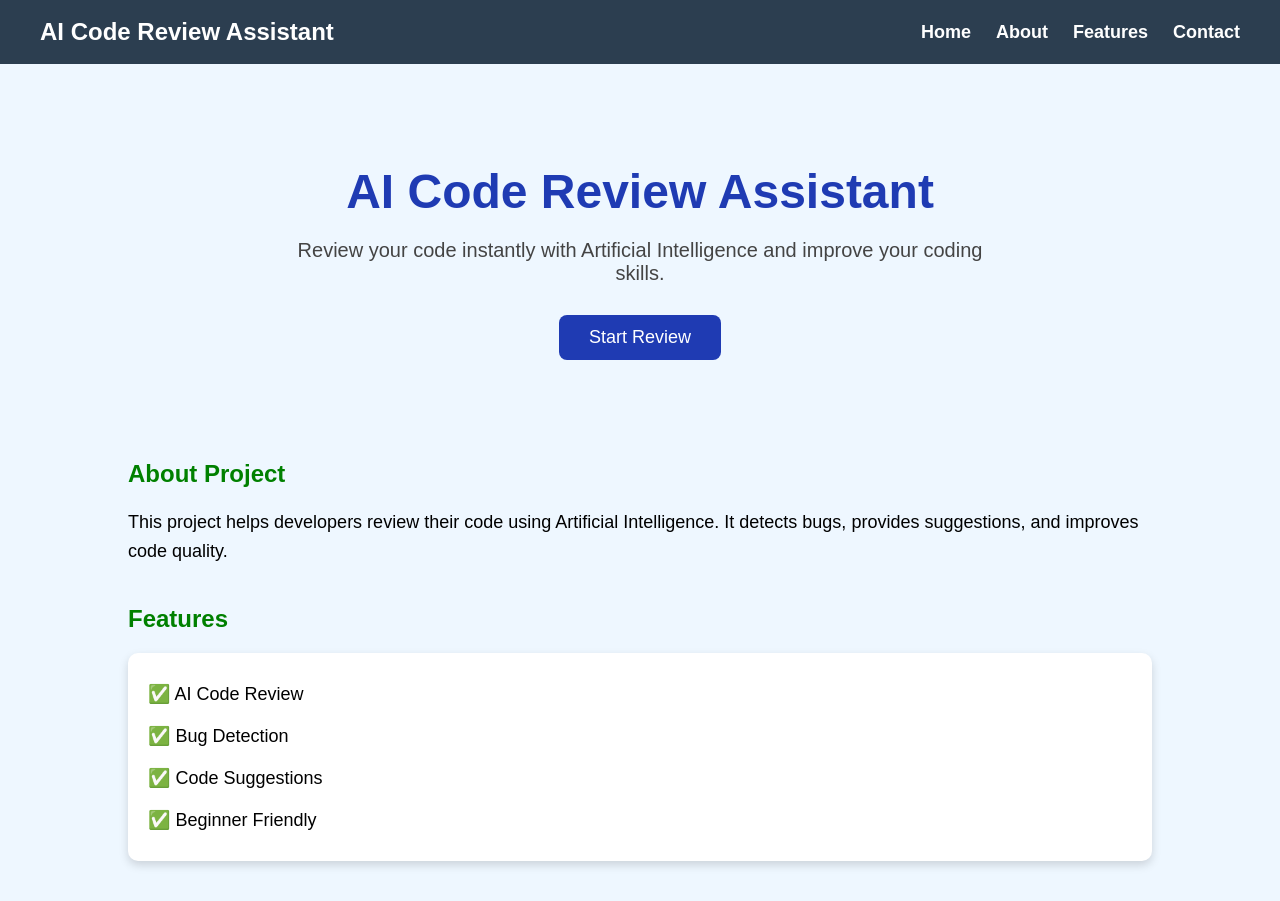
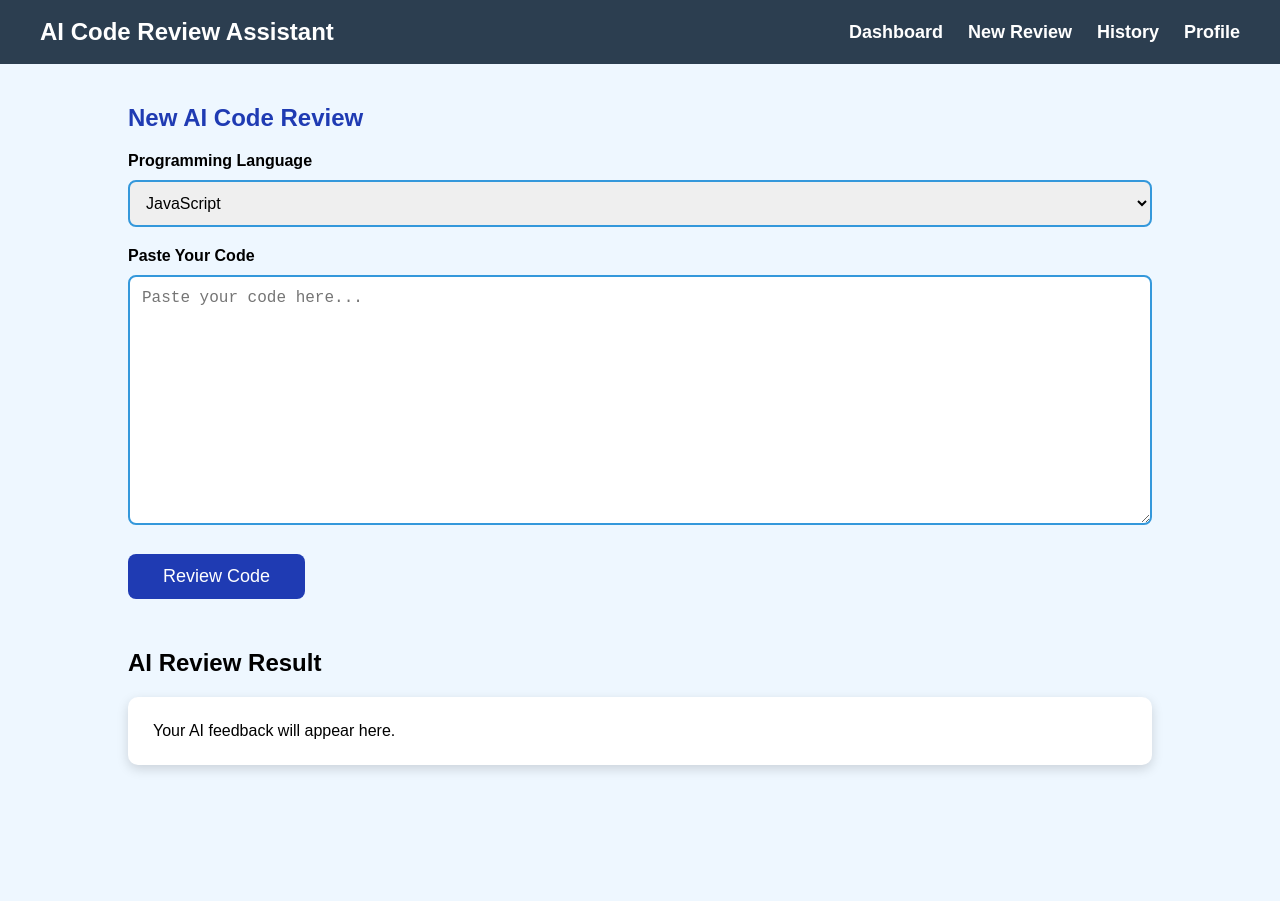
Before and after one commit to abhishekchauhan937/AI-CODE-REVIEW-ASSISTANT, a plain HTML site: page index.html in a window 1280 px wide. After the commit the page ends 815 px from the top, so only its background shows below. Drawn offline with Linux system fonts and the light colour scheme.

Commit message:
Day 5 & Day 6: Added Javascript review functionality

```diff
--- a/index.html
+++ b/index.html
@@ -10,55 +10,54 @@
 
 <body>
 
-    <!-- Navbar -->
-    <nav>
-        <h2>AI Code Review Assistant</h2>
+   <nav>
+    <h2>AI Code Review Assistant</h2>
 
-        <ul>
-            <li><a href="#">Home</a></li>
-            <li><a href="#">About</a></li>
-            <li><a href="#">Features</a></li>
-            <li><a href="#">Contact</a></li>
-        </ul>
-    </nav>
+    <ul>
+        <li><a href="#">Dashboard</a></li>
+        <li><a href="#">New Review</a></li>
+        <li><a href="#">History</a></li>
+        <li><a href="#">Profile</a></li>
+    </ul>
+</nav>
 
-    <!-- Hero Section -->
-    <section class="hero">
+<section class="review-container">
 
-        <h1>AI Code Review Assistant</h1>
+    <h1>New AI Code Review</h1>
 
-        <p>
-            Review your code instantly with Artificial Intelligence and improve your coding skills.
-        </p>
+    <label>Programming Language</label>
 
-        <button>Start Review</button>
+    <select>
+        <option>JavaScript</option>
+        <option>Python</option>
+        <option>C++</option>
+        <option>Java</option>
+        <option>C</option>
+    </select>
 
-    </section>
+    <label>Paste Your Code</label>
 
-    <!-- About -->
-    <section class="about">
+    <textarea placeholder="Paste your code here..."></textarea>
 
-        <h2>About Project</h2>
+    <button class="review-btn"onclick="reviewCode()">
+        Review Code
+    </button>
 
-        <p>
-            This project helps developers review their code using Artificial Intelligence. It detects bugs, provides suggestions, and improves code quality.
-        </p>
+</section>
 
-    </section>
+<section class="result-container">
 
-    <!-- Features -->
-    <section class="features">
+    <h2>AI Review Result</h2>
 
-        <h2>Features</h2>
+    <div class="result-card" id="result">
 
-        <ul class="feature-list">
-            <li>✅ AI Code Review</li>
-            <li>✅ Bug Detection</li>
-            <li>✅ Code Suggestions</li>
-            <li>✅ Beginner Friendly</li>
-        </ul>
+        Your AI feedback will appear here.
 
-    </section>
+    </div>
+
+</section>
+
+<script src="script.js"></script>
 
 </body>
 </html>
--- /dev/null
+++ b/script.js
@@ -0,0 +1,23 @@
+function reviewCode() {
+
+    let code = document.querySelector("textarea").value;
+
+    let result = document.getElementById("result");
+
+    if (code.trim() === "") {
+        alert("Please paste your code first!");
+        return;
+    }
+
+    result.innerHTML = `
+        <h3>✅ AI Review Completed</h3>
+
+        <p><strong>Code Quality:</strong> ⭐⭐⭐⭐☆ Good</p>
+
+        <p><strong>Bugs Found:</strong> 0</p>
+
+        <p><strong>Suggestion:</strong> Use meaningful variable names and add comments.</p>
+
+        <p style="color:green;"><strong>Status:</strong> Ready for Improvement 🚀</p>
+    `;
+}
--- a/style.css
+++ b/style.css
@@ -127,3 +127,71 @@ nav ul li a:hover{
     padding:10px 0;
     font-size:18px;
 }
+
+.review-container{
+    width:80%;
+    margin:40px auto;
+}
+
+.review-container h1{
+    color:#1f3bb3;
+    margin-bottom:20px;
+}
+
+.review-container label{
+    display:block;
+    margin-top:20px;
+    margin-bottom:10px;
+    font-weight:bold;
+}
+
+select,
+textarea{
+    width:100%;
+    padding:12px;
+    border:2px solid #3498db;
+    border-radius:8px;
+    font-size:16px;
+    box-sizing:border-box;
+}
+
+textarea{
+    height:250px;
+    resize:vertical;
+}
+
+.review-btn{
+    margin-top:25px;
+    padding:12px 35px;
+    background:#1f3bb3;
+    color:white;
+    border:none;
+    border-radius:8px;
+    cursor:pointer;
+    font-size:18px;
+}
+
+.review-btn:hover{
+    background:#0d2b8a;
+}
+
+.result-container{
+    width:80%;
+    margin:50px auto;
+}
+
+.result-card{
+    background:white;
+    padding:25px;
+    border-radius:10px;
+    box-shadow:0 4px 12px rgba(0,0,0,0.15);
+}
+
+.result-card h3{
+    color:#2c3e50;
+}
+
+.result-card ul{
+    background:none;
+    padding-left:20px;
+}
```
